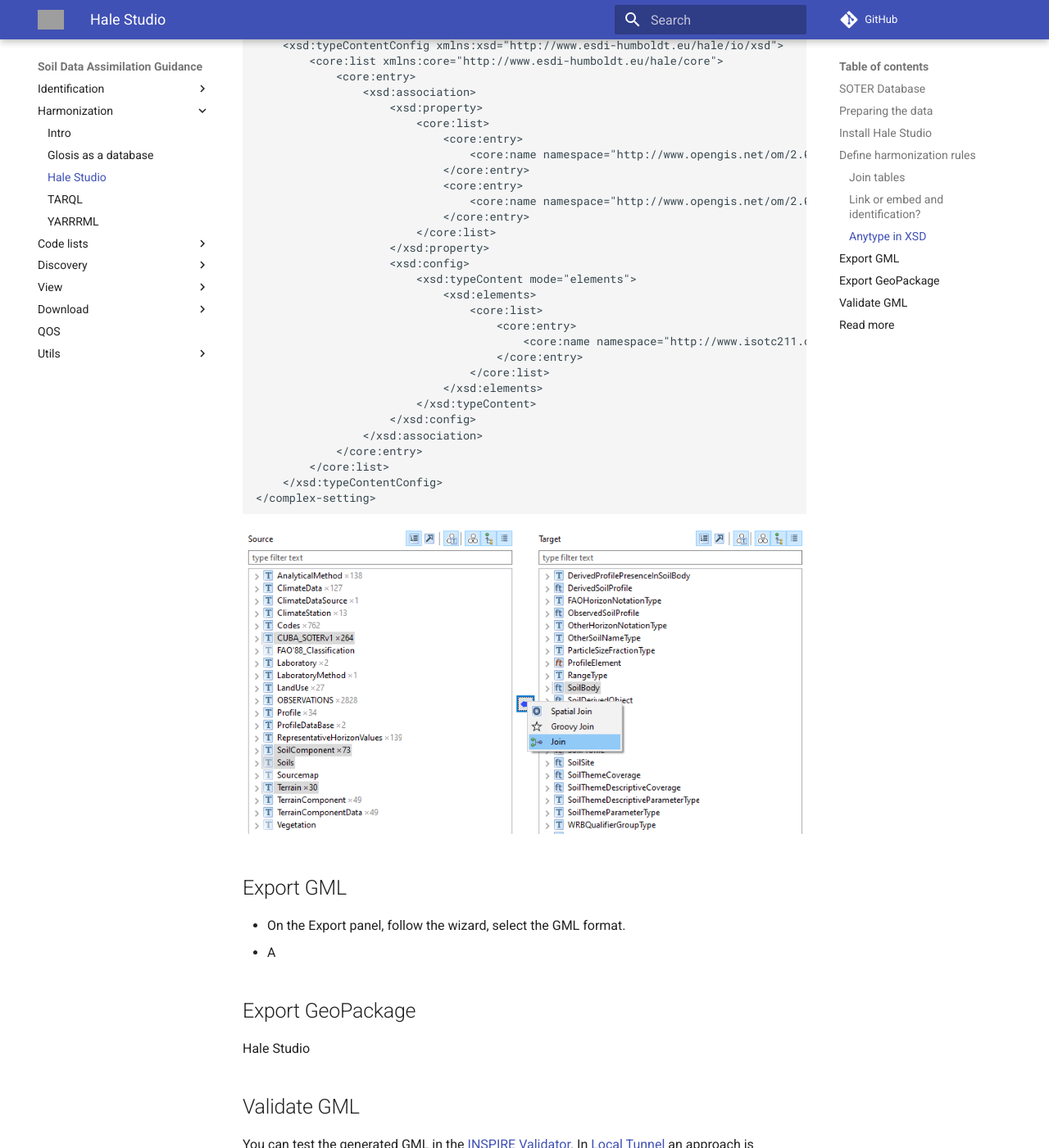
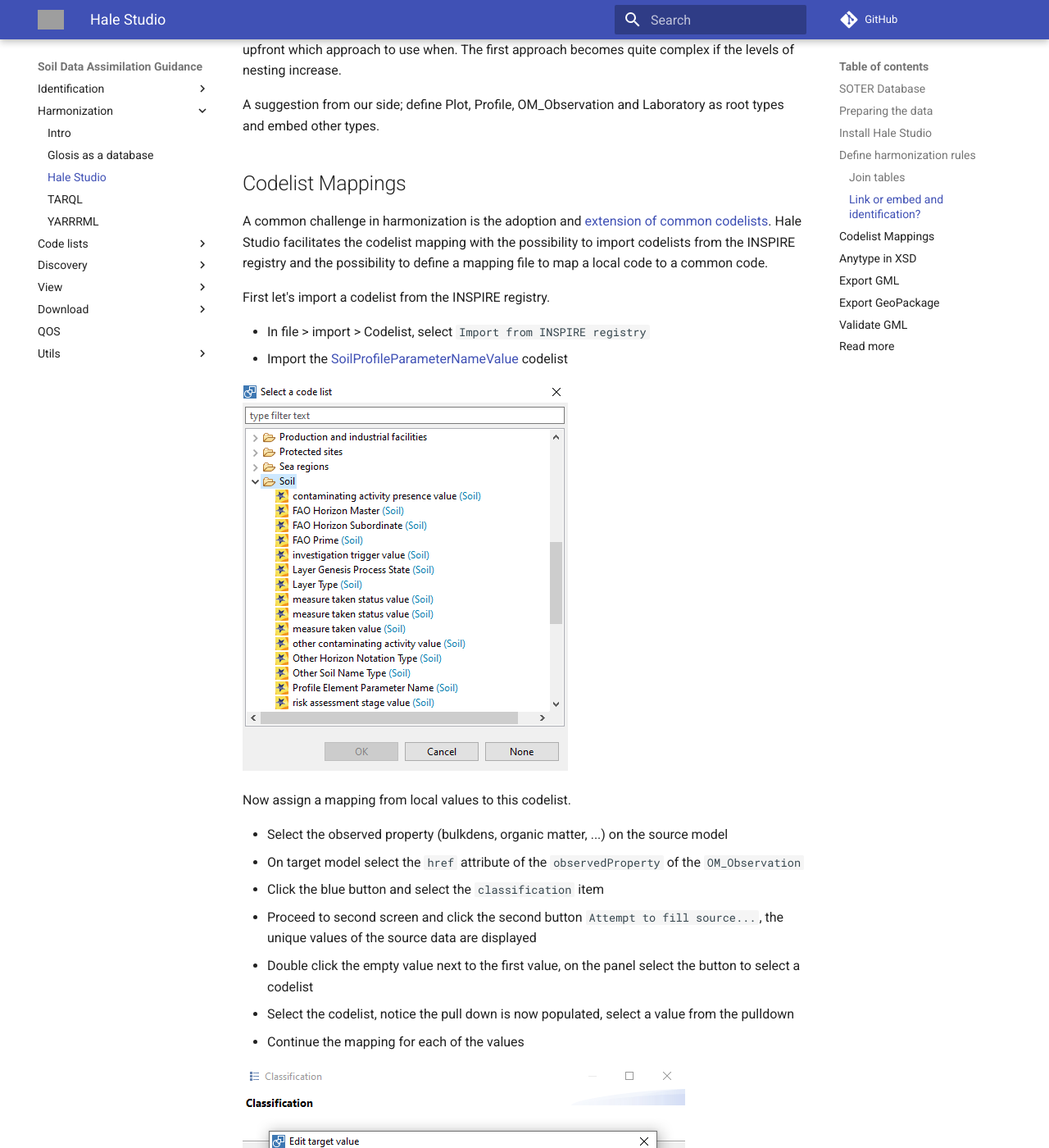
Before and after one commit to ejpsoil/soildata-assimilation-guidance, an MkDocs documentation site: the page built from docs/cookbook/hale-studio.md, in a window 1280 px wide and 1400 px high, scrolled down 6137 px. Shown: the whole window at 82% size. Built offline with MkDocs 1.6.1 and Material for MkDocs 9.7.7, drawn with Linux system fonts in a browser that asks for light colours; comment, search, counter and statistics services are not loaded; some of the changed text lies outside the part shown; grey boxes are pictures that could not be loaded.

Commit message:
add section on codelist mappings to hale

````diff
--- a/docs/cookbook/hale-studio.md
+++ b/docs/cookbook/hale-studio.md
@@ -121,13 +121,13 @@
 
 We'll go through some cases to highlight some of the features, we'll not produce a full mapping.
 
-
-
 ### Join tables
 
 In order to link the geometries from the shapefile to the SOTER data, we'll use a table join.
 On the left column, select the shapefile as well as the `terrain`, `soils` and `soilscomponent` tables (ctrl-click). On the right colum select the SoilBody type.
 Now click the blue arrow in the middle and select the `join` method.
+
+![Hale join](img/hale-join.png)
 
 ### Link or embed and identification?
 
@@ -170,12 +170,35 @@
 
 A suggestion from our side; define Plot, Profile, OM_Observation and Laboratory as root types and embed other types.
 
+## Codelist Mappings
 
-### Anytype in XSD
+A common challenge in harmonization is the adoption and [extension of common codelists](./code-listsExtension.md). Hale Studio facilitates the codelist mapping with the possibility to import codelists from the INSPIRE registry and the possibility to define a mapping file to map a local code to a common code.
+
+First let's import a codelist from the INSPIRE registry.
+
+- In file > import > Codelist, select `Import from INSPIRE registry`
+- Import the [SoilProfileParameterNameValue](https://inspire.ec.europa.eu/codelist/SoilProfileParameterNameValue) codelist
+
+![Import a codelist in Hale](img/hale-codelists.png)
+
+Now assign a mapping from local values to this codelist.
+
+- Select the observed property (bulkdens, organic matter, ...) on the source model
+- On target model select the `href` attribute of the `observedProperty` of the `OM_Observation`
+- Click the blue button and select the `classification` item
+- Proceed to second screen and click the second button `Attempt to fill source...`, the unique values of the source data are displayed
+- Double click the empty value next to the first value, on the panel select the button to select a codelist
+- Select the codelist, notice the pull down is now populated, select a value from the pulldown
+- Continue the mapping for each of the values
+
+![select a concept from list](img/hale-select-code.png)
+
+- In case you can't find a relevant target value for a source value, then have a look at the [extending codelist recipe](./code-listsExtension.md).
+
+## Anytype in XSD
 
 XSD allows to leave the type of a property as `any`. From a standardisation perspective, this is not optimal, because every developer may implement a different type for that field. In the INSPRE Soil theme this challenge is very obvious because the type of the result property of an observation is defined as `any`.
-Hale Studio is not able to process `anytype` fields by default. Instead you have to add below snippet to the `eu.esdihumboldt.hale.io.schema.read.target` resource of the  `project.halex` file.
-
+Hale Studio is not able to process `anytype` fields by default. Instead you have to add below snippet to the `eu.esdihumboldt.hale.io.schema.read.target` resource of the  `project.halex` file, to map the any field to a CharacterString.
 
 ```
  <complex-setting name="customTypeContent">
@@ -212,12 +235,6 @@
 ```
 
 
-![Hale join](img/hale-join.png)
-
-
-
-
-
 ## Export GML
 
 - On the Export panel, follow the wizard, select the GML format.
````
Also changed, not shown: docs/cookbook/glosis-db.md (+3 -3 lines), docs/cookbook/img/hale-codelists.png (added), docs/cookbook/img/hale-select-code.png (added).
